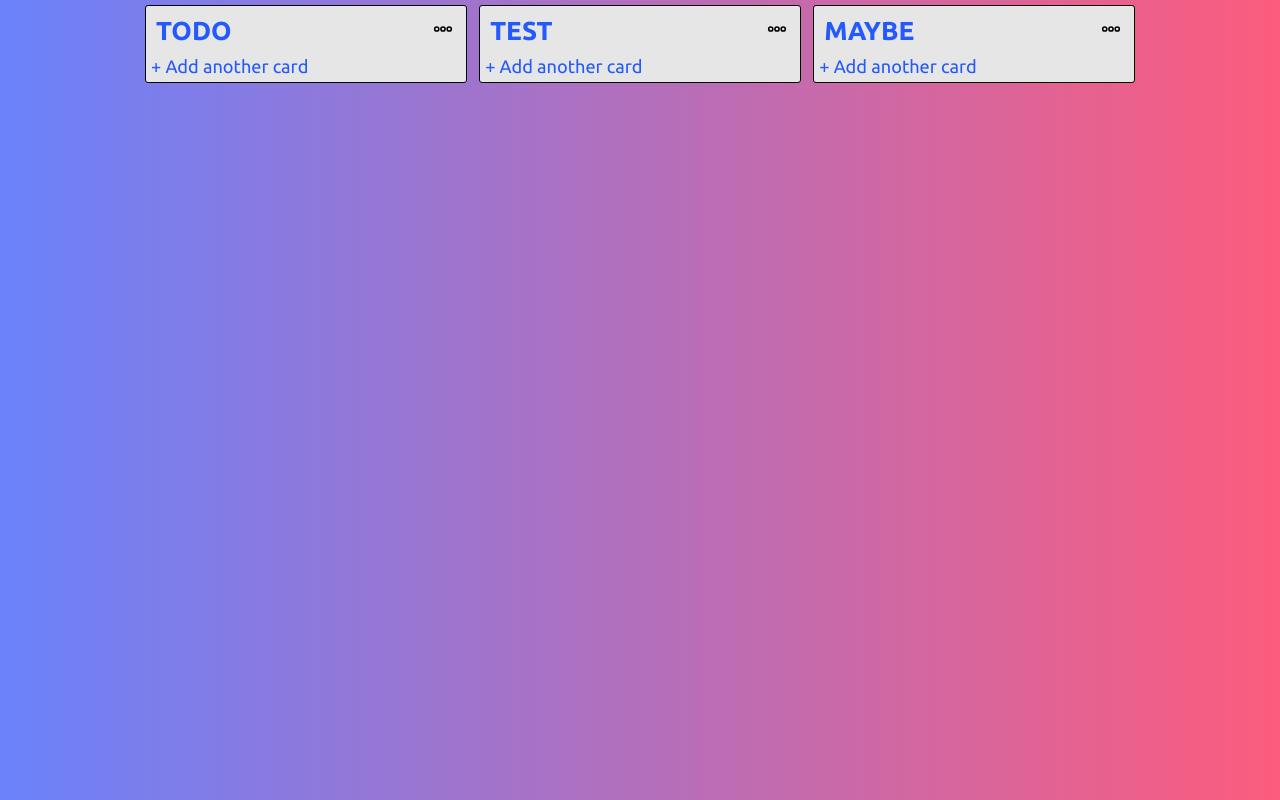
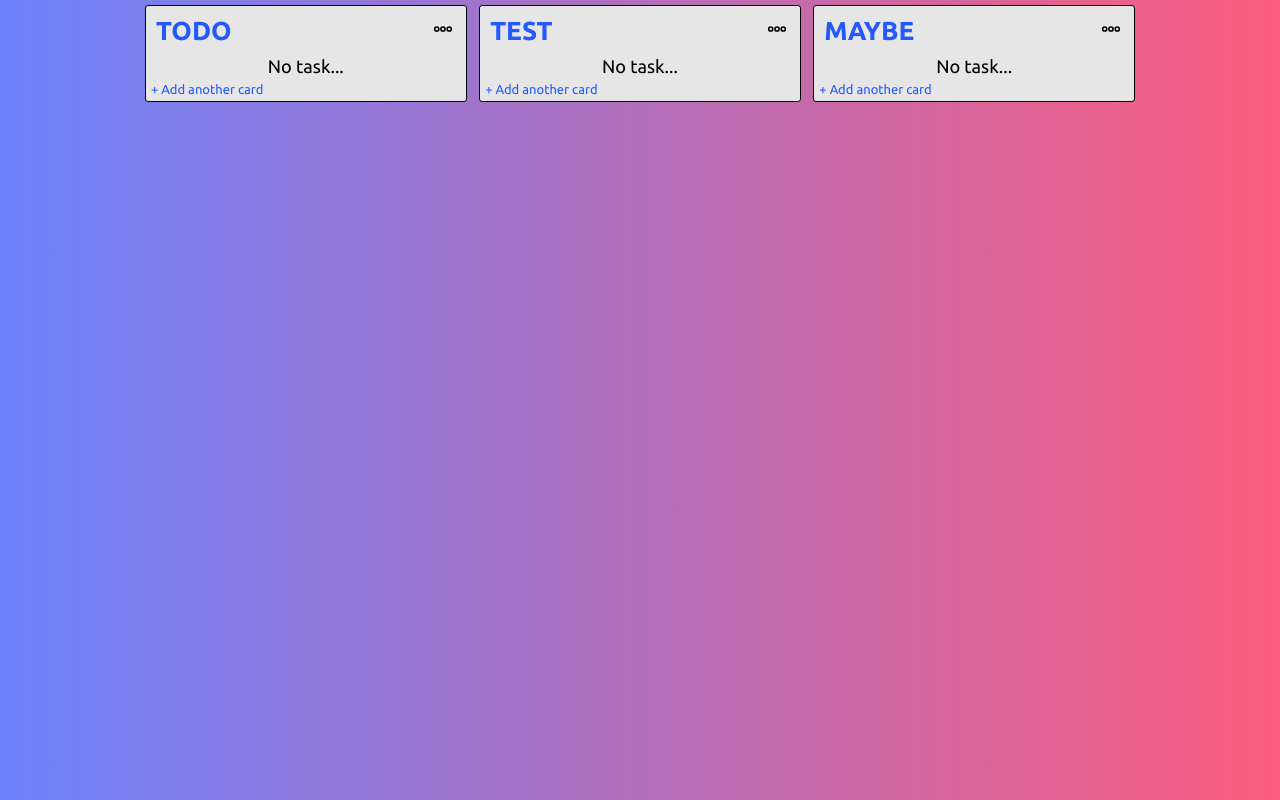
Before and after one commit to Rail-G/NotTrello, a website built with webpack: page src/index.html in a window 1280 px wide. Built offline with nearby package versions, Linux system fonts and the light colour scheme.

Commit message:
add localStorage null moment

```diff
--- a/src/css/style.css
+++ b/src/css/style.css
@@ -98,7 +98,7 @@ body {
 
 .list-footer-text {
     margin-top: 5px;
-    font-size: 1.4rem;
+    font-size: 1rem;
     color:rgb(36, 90, 251);
     font-weight: 400;
     cursor: pointer;
--- a/src/js/dnd.js
+++ b/src/js/dnd.js
@@ -173,7 +173,13 @@ export default class NotTrello {
 
     loadDataToLocalStorage() {
         if (localStorage.getItem('Info') == null) {
-            return
+            document.querySelectorAll('.list-body').forEach(elem => {
+                elem.insertAdjacentHTML('beforeend', `
+                    <div class="empty-list">
+                        <span>No task...</span>
+                    </div>
+                    `)
+            })
         }
         const allTasks = document.querySelectorAll('.task-list')
         const data = JSON.parse(localStorage.getItem('Info'))
```
